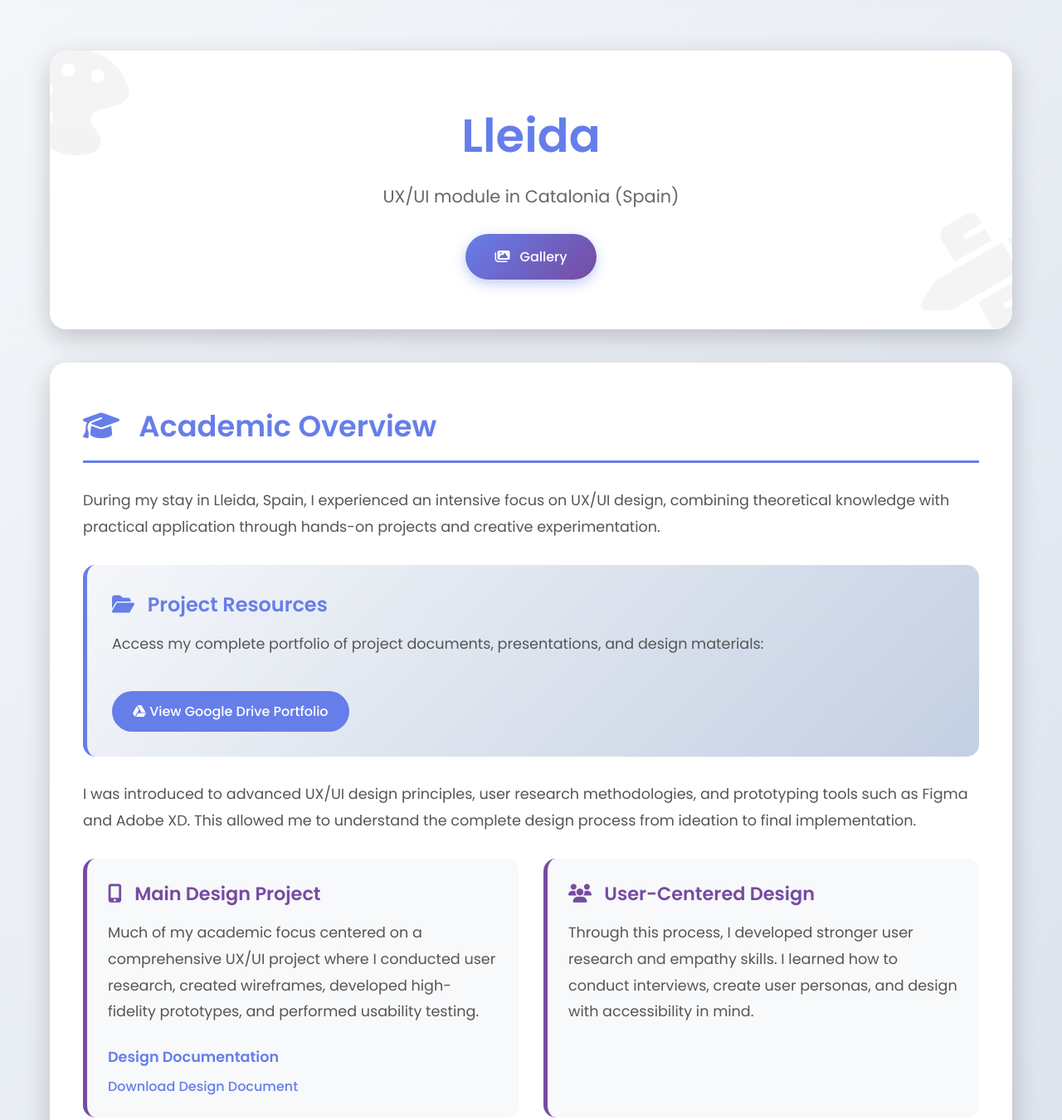
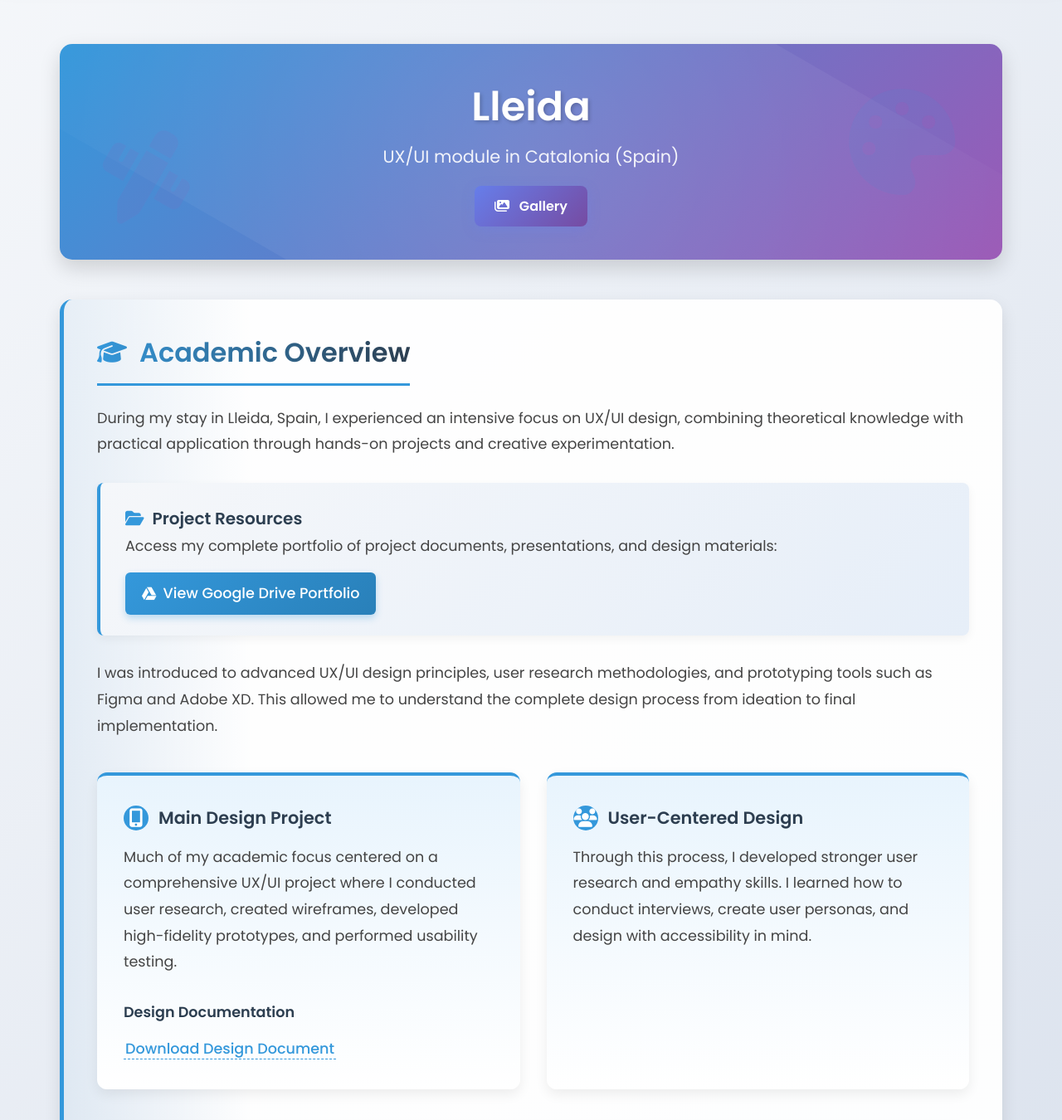
Before and after one commit to RourkeV/portfolio-website, a website: page lleida.html in a window 1280 px wide. Shown: the part 100-1450 px from the top of the page at 83% size. Drawn offline with Linux system fonts and the light colour scheme; files whose address does not match are found by name.

Commit message:
try again

```diff
--- a/css/lleida.css
+++ b/css/lleida.css
@@ -1,247 +1,429 @@
 /* Base styles */
-* {
+body {
+    font-family: 'Poppins', Arial, sans-serif;
+    background: linear-gradient(135deg, #f5f7fa 0%, #c3cfe2 100%);
+    color: #333;
     margin: 0;
     padding: 0;
+    min-height: 100vh;
+    display: flex;
+    flex-direction: column;
+}
+
+main {
+    flex: 1;
+    padding: 2rem;
+    max-width: 1200px;
+    margin: 0 auto;
+    width: 100%;
     box-sizing: border-box;
 }
 
-body {
-    font-family: 'Poppins', sans-serif;
-    background: linear-gradient(135deg, #667eea 0%, #764ba2 100%);
-    min-height: 100vh;
-    color: #333;
+/* Lleida content styles with more color */
+.lleida-header {
+    text-align: center;
+    margin-bottom: 3rem;
+    padding: 2.5rem;
+    background: linear-gradient(135deg, #3498db 0%, #9b59b6 100%);
+    border-radius: 15px;
+    box-shadow: 0 10px 25px rgba(0, 0, 0, 0.15);
+    color: white;
+    position: relative;
+    overflow: hidden;
 }
 
-main {
-    max-width: 1200px;
-    margin: 0 auto;
-    padding: 40px 20px;
-}
-
-/* Header Section */
-.lleida-header {
-    background: white;
-    border-radius: 20px;
-    padding: 60px 40px;
-    margin-bottom: 40px;
-    box-shadow: 0 10px 30px rgba(0, 0, 0, 0.2);
-    position: relative;
-    overflow: hidden;
-    text-align: center;
+.lleida-header::before {
+    content: '';
+    position: absolute;
+    top: -50%;
+    left: -50%;
+    width: 200%;
+    height: 200%;
+    background: radial-gradient(circle, rgba(255,255,255,0.1) 0%, transparent 60%);
+    transform: rotate(30deg);
 }
 
 .lleida-header h1 {
-    font-size: 3.5rem;
-    font-weight: 600;
-    color: #667eea;
-    margin-bottom: 15px;
+    font-size: 3rem;
+    margin-bottom: 0.5rem;
+    position: relative;
+    text-shadow: 2px 2px 4px rgba(0,0,0,0.2);
 }
 
 .lleida-header p {
     font-size: 1.3rem;
-    color: #666;
-    margin-bottom: 30px;
+    max-width: 800px;
+    margin: 0 auto;
+    opacity: 0.9;
+    position: relative;
 }
 
+.content-section {
+    background: rgba(255, 255, 255, 0.95);
+    border-radius: 15px;
+    padding: 2.5rem;
+    margin-bottom: 2.5rem;
+    box-shadow: 0 8px 20px rgba(0, 0, 0, 0.1);
+    border-left: 5px solid;
+}
+
+.academic-section {
+    border-left-color: #3498db;
+    background: linear-gradient(to right, rgba(52, 152, 219, 0.05) 0%, rgba(255, 255, 255, 0.95) 20%);
+}
+
+.intercultural-section {
+    border-left-color: #9b59b6;
+    background: linear-gradient(to right, rgba(155, 89, 182, 0.05) 0%, rgba(255, 255, 255, 0.95) 20%);
+}
+
+.section-title {
+    font-size: 2rem;
+    margin-bottom: 1.5rem;
+    padding-bottom: 0.8rem;
+    border-bottom: 3px solid;
+    display: flex;
+    align-items: center;
+    background: linear-gradient(90deg, currentColor, transparent);
+    -webkit-background-clip: text;
+    background-clip: text;
+    color: transparent;
+    width: fit-content;
+}
+
+.academic-section .section-title {
+    border-bottom-color: #3498db;
+    background: linear-gradient(90deg, #3498db, #2c3e50);
+    -webkit-background-clip: text;
+    background-clip: text;
+}
+
+.intercultural-section .section-title {
+    border-bottom-color: #9b59b6;
+    background: linear-gradient(90deg, #9b59b6, #8e44ad);
+    -webkit-background-clip: text;
+    background-clip: text;
+}
+
+.section-title i {
+    margin-right: 15px;
+    font-size: 1.8rem;
+}
+
+.section-content {
+    font-size: 1.1rem;
+    line-height: 1.8;
+    color: #444;
+    max-width: 1100px;
+    margin: 0 auto;
+}
+
+.section-content p {
+    margin-bottom: 1.8rem;
+}
+
+.highlight-box {
+    background: linear-gradient(135deg, #f8f9fa 0%, #e9ecef 100%);
+    padding: 2rem;
+    border-radius: 12px;
+    margin: 2.5rem 0;
+    border-left: 5px solid;
+    box-shadow: 0 4px 12px rgba(0, 0, 0, 0.05);
+}
+
+.academic-section .highlight-box {
+    border-left-color: #2980b9;
+    background: linear-gradient(135deg, #e8f4fd 0%, #d6eaf8 100%);
+}
+
+.intercultural-section .highlight-box {
+    border-left-color: #8e44ad;
+    background: linear-gradient(135deg, #f4ecf7 0%, #e8daef 100%);
+}
+
+.key-points {
+    display: grid;
+    grid-template-columns: repeat(auto-fit, minmax(320px, 1fr));
+    gap: 2rem;
+    margin: 2.5rem 0;
+}
+
+.key-point {
+    background: white;
+    padding: 2rem;
+    border-radius: 12px;
+    border-top: 4px solid;
+    box-shadow: 0 6px 15px rgba(0, 0, 0, 0.07);
+    transition: transform 0.3s ease;
+}
+
+.key-point:hover {
+    transform: translateY(-3px);
+}
+
+.academic-section .key-point {
+    border-top-color: #3498db;
+    background: linear-gradient(to bottom, #e8f4fd, white);
+}
+
+.intercultural-section .key-point {
+    border-top-color: #9b59b6;
+    background: linear-gradient(to bottom, #f4ecf7, white);
+}
+
+.key-point h4 {
+    font-size: 1.3rem;
+    color: #2d3e50;
+    margin-bottom: 0.8rem;
+    display: flex;
+    align-items: center;
+}
+
+.key-point h4 i {
+    margin-right: 12px;
+    font-size: 1.4rem;
+    width: 30px;
+    height: 30px;
+    display: flex;
+    align-items: center;
+    justify-content: center;
+    border-radius: 50%;
+    color: white;
+}
+
+.academic-section .key-point h4 i {
+    background: #3498db;
+}
+
+.intercultural-section .key-point h4 i {
+    background: #9b59b6;
+}
+
+/* Decorative elements */
+.decoration {
+    position: absolute;
+    opacity: 0.1;
+    z-index: 0;
+    pointer-events: none;
+}
+
+.decoration-1 {
+    top: 10%;
+    right: 5%;
+    font-size: 8rem;
+    color: #3498db;
+}
+
+.decoration-2 {
+    bottom: 10%;
+    left: 5%;
+    font-size: 6rem;
+    color: #9b59b6;
+    transform: rotate(-15deg);
+}
+
+/* Gallery button styles */
 .gallery-button {
     display: inline-block;
-    padding: 15px 35px;
     background: linear-gradient(135deg, #667eea 0%, #764ba2 100%);
     color: white;
+    padding: 12px 24px;
+    border-radius: 8px;
     text-decoration: none;
-    border-radius: 50px;
-    font-weight: 500;
+    font-weight: 600;
+    margin-top: 20px;
     transition: all 0.3s ease;
-    box-shadow: 0 5px 15px rgba(102, 126, 234, 0.4);
+    box-shadow: 0 4px 15px rgba(102, 126, 234, 0.3);
+    position: relative;
+    z-index: 10;
+    cursor: pointer;
 }
 
 .gallery-button:hover {
-    transform: translateY(-3px);
-    box-shadow: 0 8px 25px rgba(102, 126, 234, 0.6);
+    transform: translateY(-2px);
+    box-shadow: 0 6px 20px rgba(102, 126, 234, 0.4);
+    background: linear-gradient(135deg, #764ba2 0%, #667eea 100%);
 }
 
 .gallery-button i {
     margin-right: 8px;
 }
 
-/* Decorative Elements */
-.decoration {
-    position: absolute;
-    font-size: 8rem;
-    opacity: 0.05;
-    pointer-events: none;
+/* Resource Box Styling */
+.resource-box {
+    background: linear-gradient(135deg, #f5f7fa 0%, #e6eef8 100%);
+    border-left: 4px solid #3498db;
+    padding: 25px 30px;
+    border-radius: 8px;
+    margin: 30px 0;
+    box-shadow: 0 4px 12px rgba(0, 0, 0, 0.05);
+    transition: transform 0.3s ease, box-shadow 0.3s ease;
 }
 
-.decoration-1 {
-    top: -30px;
-    left: -30px;
-    transform: rotate(-15deg);
-}
-
-.decoration-2 {
-    bottom: -30px;
-    right: -30px;
-    transform: rotate(15deg);
-}
-
-/* Content Sections */
-.content-section {
-    background: white;
-    border-radius: 20px;
-    padding: 50px 40px;
-    margin-bottom: 40px;
-    box-shadow: 0 10px 30px rgba(0, 0, 0, 0.2);
-}
-
-.section-title {
-    font-size: 2.2rem;
-    color: #667eea;
-    margin-bottom: 30px;
-    padding-bottom: 15px;
-    border-bottom: 3px solid #667eea;
-}
-
-.section-title i {
-    margin-right: 15px;
-}
-
-.section-content p {
-    font-size: 1.1rem;
-    line-height: 1.8;
-    color: #555;
-    margin-bottom: 25px;
-}
-
-/* Resource Box */
-.resource-box {
-    background: linear-gradient(135deg, #f5f7fa 0%, #c3cfe2 100%);
-    border-radius: 15px;
-    padding: 30px;
-    margin: 30px 0;
-    border-left: 5px solid #667eea;
+.resource-box:hover {
+    transform: translateY(-3px);
+    box-shadow: 0 6px 16px rgba(0, 0, 0, 0.1);
 }
 
 .resource-box h4 {
-    font-size: 1.5rem;
-    color: #667eea;
-    margin-bottom: 15px;
+    color: #2c3e50;
+    margin-top: 0;
+    font-size: 1.25rem;
+    display: flex;
+    align-items: center;
 }
 
 .resource-box h4 i {
     margin-right: 10px;
+    color: #3498db;
+}
+
+.resource-box p {
+    margin-bottom: 15px;
 }
 
 .resource-button {
-    display: inline-block;
-    margin-top: 15px;
-    padding: 12px 25px;
-    background: #667eea;
+    display: inline-flex;
+    align-items: center;
+    background: linear-gradient(135deg, #3498db 0%, #2980b9 100%);
     color: white;
+    padding: 10px 20px;
+    border-radius: 6px;
     text-decoration: none;
-    border-radius: 50px;
     font-weight: 500;
     transition: all 0.3s ease;
+    box-shadow: 0 4px 8px rgba(52, 152, 219, 0.3);
 }
 
 .resource-button:hover {
-    background: #764ba2;
+    background: linear-gradient(135deg, #2980b9 0%, #2471a3 100%);
     transform: translateY(-2px);
-    box-shadow: 0 5px 15px rgba(102, 126, 234, 0.4);
+    box-shadow: 0 6px 12px rgba(52, 152, 219, 0.4);
 }
 
-/* Key Points */
-.key-points {
-    display: grid;
-    grid-template-columns: repeat(auto-fit, minmax(300px, 1fr));
-    gap: 30px;
-    margin: 30px 0;
+.resource-button i {
+    margin-right: 8px;
+    font-size: 1.1rem;
 }
 
-.key-point {
-    background: #f8f9fa;
-    border-radius: 15px;
-    padding: 25px;
-    border-left: 5px solid #764ba2;
-    transition: all 0.3s ease;
+/* Improved image spacing */
+.image-placeholder {
+    margin: 1.5rem 0;
 }
 
-.key-point:hover {
-    transform: translateY(-5px);
-    box-shadow: 0 8px 20px rgba(0, 0, 0, 0.1);
+.image-placeholder.classes img,
+.image-placeholder.catalan-food img {
+    margin: 0 auto;
+    display: block;
 }
 
-.key-point h4 {
-    font-size: 1.4rem;
-    color: #764ba2;
-    margin-bottom: 15px;
+.image-placeholder.catalonia-exploration,
+.image-placeholder.team-bonding {
+    display: flex;
+    justify-content: center;
+    flex-wrap: wrap;
+    gap: 15px;
+    margin: 2rem 0;
 }
 
-.key-point h4 i {
-    margin-right: 10px;
+.image-placeholder.catalonia-exploration img,
+.image-placeholder.team-bonding img,
+.image-placeholder.team-bonding video {
+    margin: 0;
+}
+
+/* Consistent anchor styling */
+.section-content a:not(.resource-button):not(.gallery-button) {
+    color: #3498db;
+    text-decoration: none;
+    font-weight: 500;
+    border-bottom: 1px dashed #3498db;
+    transition: all 0.2s ease;
+    padding: 0 2px;
+}
+
+.section-content a:not(.resource-button):not(.gallery-button):hover {
+    color: #2980b9;
+    background-color: rgba(52, 152, 219, 0.1);
+    border-bottom: 1px solid #2980b9;
 }
 
 .key-point h5 {
+    margin-bottom: 0.8rem;
+    margin-top: 1.5rem;
     font-size: 1.1rem;
-    color: #667eea;
-    margin: 20px 0 10px 0;
+    color: #2c3e50;
 }
 
-.key-point a {
-    color: #667eea;
-    text-decoration: none;
-    font-weight: 500;
-    transition: color 0.3s ease;
+/* Dark mode support */
+body.dark-mode {
+    background: linear-gradient(135deg, #2c3e50 0%, #1a1a2e 100%);
+    color: #ecf0f1;
 }
 
-.key-point a:hover {
-    color: #764ba2;
-    text-decoration: underline;
+body.dark-mode .lleida-header {
+    background: linear-gradient(135deg, #2980b9 0%, #8e44ad 100%);
 }
 
-/* Highlight Box */
-.highlight-box {
-    background: linear-gradient(135deg, #667eea 0%, #764ba2 100%);
-    color: white;
-    border-radius: 15px;
-    padding: 30px;
-    margin: 30px 0;
-    box-shadow: 0 8px 20px rgba(102, 126, 234, 0.3);
+body.dark-mode .content-section {
+    background: rgba(45, 45, 45, 0.9);
+    color: #ecf0f1;
 }
 
-.highlight-box p {
-    color: white;
-    font-size: 1.1rem;
-    margin-bottom: 20px;
+body.dark-mode .academic-section {
+    background: linear-gradient(to right, rgba(52, 152, 219, 0.1) 0%, rgba(45, 45, 45, 0.9) 20%);
 }
 
-/* Image Placeholders */
-.image-placeholder {
-    display: flex;
-    flex-wrap: wrap;
-    gap: 15px;
-    margin: 20px 0;
-    justify-content: center;
+body.dark-mode .intercultural-section {
+    background: linear-gradient(to right, rgba(155, 89, 182, 0.1) 0%, rgba(45, 45, 45, 0.9) 20%);
 }
 
-.image-placeholder img,
-.image-placeholder video {
-    width: 300px;
-    height: 200px;
-    object-fit: cover;
-    border-radius: 8px;
-    box-shadow: 0 5px 15px rgba(0, 0, 0, 0.2);
-    transition: transform 0.3s ease;
+body.dark-mode .section-content {
+    color: #ecf0f1;
 }
 
-.image-placeholder img:hover,
-.image-placeholder video:hover {
-    transform: scale(1.05);
+body.dark-mode .highlight-box {
+    background: rgba(60, 60, 60, 0.8);
 }
 
-/* Responsive Design */
+body.dark-mode .academic-section .highlight-box {
+    background: linear-gradient(135deg, rgba(41, 128, 185, 0.2) 0%, rgba(34, 34, 34, 0.8) 100%);
+}
+
+body.dark-mode .intercultural-section .highlight-box {
+    background: linear-gradient(135deg, rgba(142, 68, 173, 0.2) 0%, rgba(34, 34, 34, 0.8) 100%);
+}
+
+body.dark-mode .key-point {
+    background: rgba(50, 50, 50, 0.9);
+    color: #ecf0f1;
+}
+
+body.dark-mode .resource-box {
+    background: linear-gradient(135deg, rgba(44, 62, 80, 0.7) 0%, rgba(52, 73, 94, 0.7) 100%);
+    border-left-color: #3498db;
+}
+
+body.dark-mode .resource-box h4 {
+    color: #ecf0f1;
+}
+
+body.dark-mode .resource-button {
+    background: linear-gradient(135deg, #3498db 0%, #2573a7 100%);
+}
+
+body.dark-mode .resource-button:hover {
+    background: linear-gradient(135deg, #2980b9 0%, #2062a3 100%);
+}
+
+/* Responsive design */
 @media (max-width: 768px) {
+    main {
+        padding: 1rem;
+    }
+
     .lleida-header h1 {
-        font-size: 2.5rem;
+        font-size: 2.2rem;
     }
 
     .lleida-header p {
@@ -249,26 +431,14 @@ main {
     }
 
     .section-title {
-        font-size: 1.8rem;
-    }
-
-    .content-section {
-        padding: 30px 20px;
+        font-size: 1.6rem;
     }
 
     .key-points {
         grid-template-columns: 1fr;
     }
 
-    .image-placeholder {
-        flex-direction: column;
-        align-items: center;
-    }
-
-    .image-placeholder img,
-    .image-placeholder video {
-        width: 100%;
-        max-width: 400px;
-        margin-left: 0 !important;
+    .decoration {
+        display: none;
     }
 }
```
